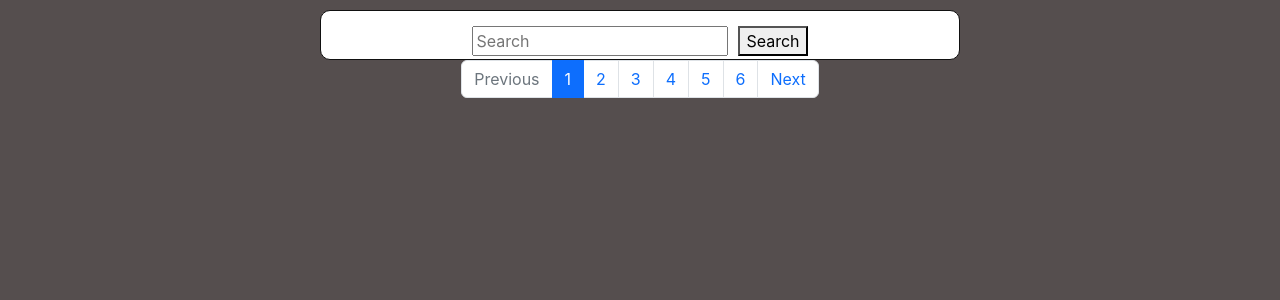
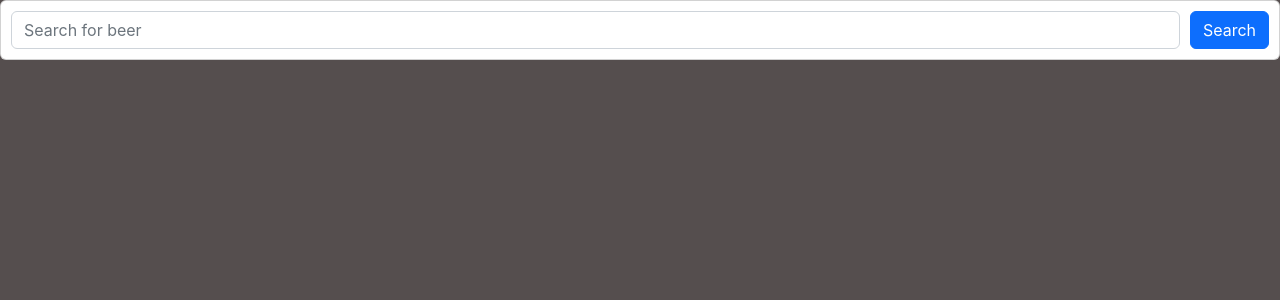
Before and after one commit to SebGustavsson/beerapp, a React (Create React App) app in the folder app/: page / in a window 1280 px wide. Shown: the top 300 px of the page. Built offline with nearby package versions, Linux system fonts and the light colour scheme.

Commit message:
added styling,  error message logic and hiding of the pagination bar

```diff
--- a/app/public/index.html
+++ b/app/public/index.html
@@ -19,6 +19,8 @@
     <title>React App</title>
   </head>
   <body>
+    <script src="https://cdn.jsdelivr.net/npm/bootstrap@5.2.2/dist/js/bootstrap.bundle.min.js"
+      integrity="sha384-OERcA2EqjJCMA+/3y+gxIOqMEjwtxJY7qPCqsdltbNJuaOe923+mo//f6V8Qbsw3" crossorigin="anonymous"></script>
 
 
     <noscript>You need to enable JavaScript to run this app.</noscript>
--- a/app/src/App.css
+++ b/app/src/App.css
@@ -9,3 +9,7 @@ body {
 .bodywrapper > * {
   margin: 0px auto;
 }
+
+.bodywrapper:last-child {
+  margin-bottom: 15px;
+}
--- a/app/src/App.jsx
+++ b/app/src/App.jsx
@@ -3,11 +3,13 @@ import axios from "axios";
 import { useState } from "react";
 import SearchForm from "./components/SearchForm";
 import ReactPaginate from "react-paginate";
-import Card from "./components/UI/Card";
+import Item from "./components/Item";
+import "./components/UI/Pagination.css";
 
 export default function App() {
   const [searchValue, setSearchValue] = useState();
   const [page, setPage] = useState();
+  const [error, setError] = useState();
   const saveSearchValueHandler = (enteredSearchValue) => {
     setSearchValue(enteredSearchValue);
   };
@@ -17,6 +19,13 @@ export default function App() {
   const [data, setData] = useState([]);
   const fetchData = async (url) => {
     return await axios.get(url).then((res) => {
+      if (res.data.length == 0) {
+        setError("Can't find any beers. Please enter a valid beer");
+        return error;
+      } else {
+        setError();
+        console.log(error);
+      }
       setData(res.data);
     });
   };
@@ -48,11 +57,15 @@ export default function App() {
         previousLabel={"Previous"}
         nextLabel={"Next"}
         breakLabel={"..."}
-        pageCount={6}
+        pageCount={3}
         marginPagesDisplayed={2}
         pageRangeDisplayed={3}
         onPageChange={pageClickHandler}
-        containerClassName={"pagination justify-content-center"}
+        containerClassName={
+          data.length == 0 || data.length < 10
+            ? "pagination hidden"
+            : "pagination justify-content-center"
+        }
         pageClassName={"page-item"}
         pageLinkClassName={"page-link"}
         previousClassName={"page-item"}
@@ -62,7 +75,13 @@ export default function App() {
         breakLinkClassName={"page-link"}
         breakClassName={"page-item"}
         activeClassName={"active"}
+        renderOnZeroPageCount={null}
       />
+      {typeof error === "string" && (
+        <div className="card">
+          <h3>{error}</h3>
+        </div>
+      )}
       {data?.map((beer, index) => {
         return (
           <Item
@@ -77,23 +96,3 @@ export default function App() {
     </div>
   );
 }
-const Item = (props) => {
-  return (
-    <Card>
-      <ul>
-        <li>Name: {props.name}</li>
-        <li>Alcohol content: {props.abv}%</li>
-        <details>
-          <summary>Description</summary>
-          {props.description}
-        </details>
-        <details>
-          <summary>Food pairing</summary>
-          {props.foodpairing.map((pairing) => {
-            return `${pairing}, `;
-          })}
-        </details>
-      </ul>
-    </Card>
-  );
-};
--- /dev/null
+++ b/app/src/components/Item.jsx
@@ -0,0 +1,37 @@
+const Item = (props) => {
+  return (
+    <div className="card" style={{ marginTop: 15 }}>
+      <div className="card-header"></div>
+      <div className="card-body">
+        <h5 className="card-title">{props.name}</h5>
+        <p className="card-text">
+          Alcohol content: <strong>{props.abv}%</strong>
+        </p>
+      </div>
+      <details style={{ margin: 15 }}>
+        <summary>Description</summary>
+        {props.description}
+      </details>
+      <details style={{ margin: 15 }}>
+        <summary>Food pairing</summary>
+        {props.foodpairing.map((pairing) => {
+          return `${pairing}, `;
+        })}
+      </details>
+    </div>
+  );
+};
+
+export default Item;
+<div class="card">
+  <div class="card-header">Featured</div>
+  <div class="card-body">
+    <h5 class="card-title">Special title treatment</h5>
+    <p class="card-text">
+      With supporting text below as a natural lead-in to additional content.
+    </p>
+    <a href="#" class="btn btn-primary">
+      Go somewhere
+    </a>
+  </div>
+</div>;
--- a/app/src/components/SearchForm.css
+++ b/app/src/components/SearchForm.css
@@ -1,7 +1,7 @@
 .searchform {
   display: flex;
   justify-content: center;
-  margin-top: 15px;
+  padding: 10px;
 }
 
 .searchform button {
--- a/app/src/components/SearchForm.jsx
+++ b/app/src/components/SearchForm.jsx
@@ -1,5 +1,4 @@
 import { useState } from "react";
-import Card from "./UI/Card";
 import "./SearchForm.css";
 const _ = require("lodash");
 
@@ -24,14 +23,28 @@ const SearchForm = (props) => {
   //Only update state on submit
 
   return (
-    <Card>
-      <form className="searchform" onSubmit={submitHandler}>
-        <input placeholder="Search" type="text" onChange={valueChangeHandler} />
-        <button type="submit" onClick={handleClick}>
-          Search
-        </button>
-      </form>
-    </Card>
+    <div className="card" style={{ marginBottom: 15 }}>
+      <div className="row">
+        <div className="col">
+          <form className="searchform" onSubmit={submitHandler}>
+            <input
+              className="form-control"
+              placeholder="Search for beer"
+              type="text"
+              onChange={valueChangeHandler}
+              aria-label="Search for beer"
+            />
+            <button
+              className="btn btn-primary"
+              type="submit"
+              onClick={handleClick}
+            >
+              Search
+            </button>
+          </form>
+        </div>
+      </div>
+    </div>
   );
 };
 
--- a/app/src/components/UI/Card.css
+++ /dev/null
@@ -1,15 +0,0 @@
-.componentCard {
-  border: 1px solid #111;
-  border-radius: 10px;
-  margin-top: 10px;
-  max-width: 50%;
-  background: #fff;
-  min-height: 50px;
-}
-
-
-@media screen and (max-width: 550px) {
-  .componentCard {
-    max-width: 90%;
-  }
-}
--- a/app/src/components/UI/Card.jsx
+++ /dev/null
@@ -1,9 +0,0 @@
-import "./Card.css";
-
-import React from "react";
-
-const Card = (props) => {
-  return <div className="componentCard">{props.children}</div>;
-};
-
-export default Card;
--- /dev/null
+++ b/app/src/components/UI/Pagination.css
@@ -0,0 +1,7 @@
+.pagination {
+  margin-bottom: -15px;
+}
+
+.pagination.hidden {
+  display: none;
+}
```
Also changed, not shown: app/package.json (+7 -0 lines), 1 other file (tests, documents, lock files or other folders).
